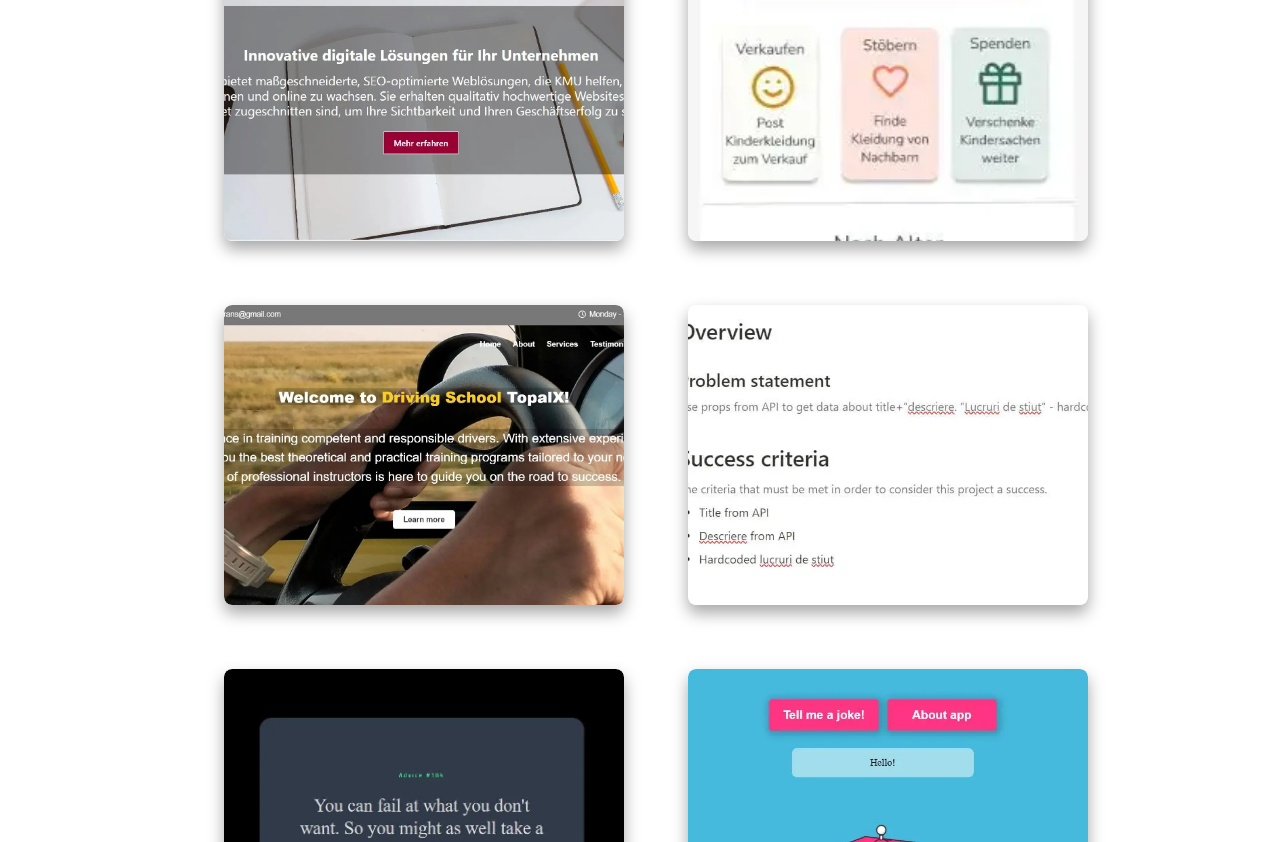
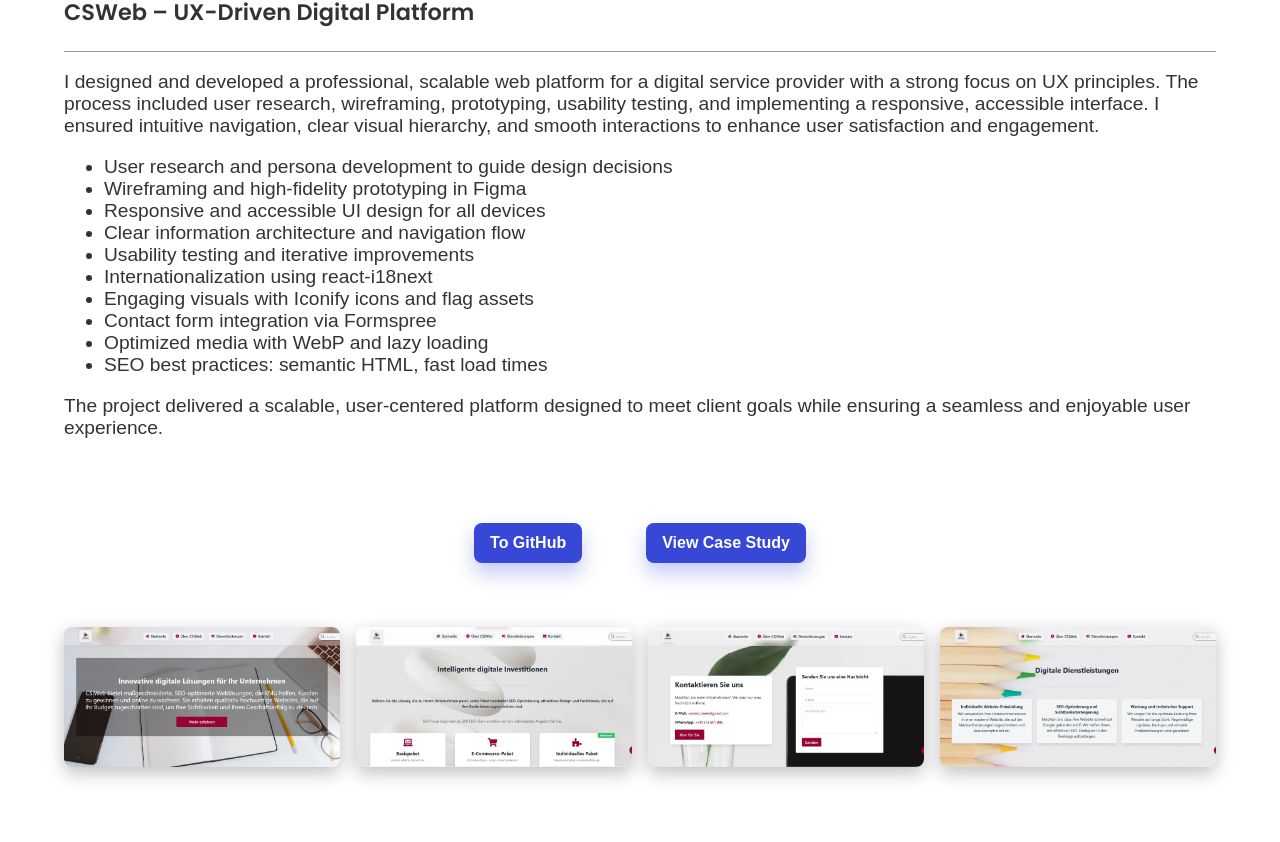
Before and after one commit to CristinaSt86/Portfolio, a React (Create React App) app: page / in a window 1280 px wide. Shown: the part 3414-4256 px from the top of the page. Built offline with nearby package versions, Linux system fonts and the light colour scheme.

Commit message:
UI adjustments

```diff
--- a/package.json
+++ b/package.json
@@ -25,6 +25,7 @@
     "react-slick": "^0.30.2",
     "react-transition-group": "^4.4.5",
     "slick-carousel": "^1.8.1",
+    "swiper": "^11.2.10",
     "web-vitals": "^2.1.4"
   },
   "scripts": {
--- a/src/components/LightboxGallery/LightboxGallery.module.css
+++ b/src/components/LightboxGallery/LightboxGallery.module.css
@@ -1,64 +1,3 @@
-/*
-.image-gallery-content .image-gallery-slide .image-gallery-image {
-  border-radius: 0.5rem;
-}
-
-.galleryWrapper {
-  width: 100%;
-}
-
-.image-gallery-left-nav .image-gallery-svg,
-.image-gallery-right-nav .image-gallery-svg {
-  height: 4rem;
-  width: 3rem;
-}
-
-
-.imagine {
-  width: 6.25rem;
-  height: 6.25rem;
-  object-fit: cover;
-  border-radius: 0.5rem;
-  cursor: pointer;
-}
-
-
-@media only screen and (max-width: 767px) {
-
-}
-
-.galleryContainer {
-  display: flex;
-  flex-wrap: wrap;
-  gap: 1rem;
-  justify-content:center;
-
-}
-
-.thumbnail {
-  width: 100px;
-  height: 100px;
-  object-fit: cover;
-  cursor: pointer;
-  transition: transform 0.3s ease;
-  border-radius:0.5rem;
-}
-
-.thumbnail:hover {
-  transform: scale(1.05);
-}
-
-.imgFit {
-  max-width: 100vw;
-  max-height: 100vh;
-  object-fit: contain;
-}
-.fullscreenWrapper {
-  width: 100%;
-  height: 100%;
-} */
-
-
 /* Container grilă — se întinde pe lățimea disponibilă */
 .galleryContainer {
   width: 100%;
@@ -70,14 +9,14 @@
 /* Forțează 2 coloane pe desktop, chiar dacă wrapperul tinde să se “strângă” */
 @media (min-width: 900px) {
   .galleryContainer {
-    grid-template-columns: repeat(2, minmax(0, 1fr));
+    grid-template-columns: repeat(4, minmax(0, 1fr));
   }
 }
 
 /* Thumbnail-urile cu umbră și hover */
 .thumbnail {
   width: 100%;
-  height: 240px;            /* ajustează după layout */
+  height: 140px;
   object-fit: cover;
   border-radius: 0.5rem;
   box-shadow: 0 6px 18px rgba(0, 0, 0, 0.25);
--- a/src/components/Modal/Modal.module.css
+++ b/src/components/Modal/Modal.module.css
@@ -12,7 +12,7 @@
   }
 
   .modalContent {
-    width: 80%;
+    width: 100%;
     max-height: 80%;
     overflow: hidden;
     background: transparent;
--- /dev/null
+++ b/src/components/NextItemsCarousel/NextItemsCarousel.module.css
@@ -0,0 +1,41 @@
+.wrapper { width: 100%; }
+.title { text-align: center; font-size: 1.25rem; font-weight: 700; margin: .25rem 0; }
+.subtitle { text-align: center; opacity: .7; margin: 0 0 .5rem; }
+
+/* fiecare slide are lățime fixă, ca în mock */
+.slide { width: 180px !important; }
+
+.card {
+  position: relative;
+  background: #fff;
+  border-radius: 14px;
+  box-shadow: 0 8px 24px rgba(0,0,0,.12);
+  padding: .75rem;
+  overflow: hidden;
+  transform: translateZ(0);
+  transition: transform .25s ease, box-shadow .25s ease;
+}
+.image { width: 100%; height: 140px; object-fit: cover; border-radius: 10px; }
+.info { margin-top: .5rem; display: grid; gap: .25rem; }
+.name { font-size: .95rem; font-weight: 600; line-height: 1.2; }
+.price { font-weight: 700; }
+
+.badge {
+  position: absolute; top: .4rem; left: .4rem;
+  background: #ffeded; color: #c2410c; border: 1px solid #fca5a5;
+  font-size: .7rem; font-weight: 700; padding: .15rem .35rem; border-radius: 999px;
+}
+
+/* slide activ puțin mai mare, ca în screenshot */
+:global(.swiper-slide-active) .card { transform: scale(1.06); box-shadow: 0 12px 30px rgba(0,0,0,.16); }
+
+/* pagination dots */
+:global(.swiper-pagination-bullets) { bottom: -2px; }
+:global(.swiper-pagination-bullet) { width: 6px; height: 6px; }
+:global(.swiper-pagination-bullet-active) { background: #334155; }
+
+/* responsive */
+@media (max-width: 480px) {
+  .slide { width: 160px !important; }
+  .image { height: 120px; }
+}
--- a/src/components/RobotApp/RobotApp.module.css
+++ b/src/components/RobotApp/RobotApp.module.css
@@ -12,6 +12,8 @@
   padding: 0.3rem;
   justify-content: space-between;
   overflow: hidden;
+  box-shadow: 0 8px 24px rgba(0, 0, 0, 0.18);
+  transition: transform 0.25s ease, box-shadow 0.25s ease;
 }
 
 .pinkBtn {
@@ -26,7 +28,7 @@
   margin: 1rem 0;
   font-weight: bold;
   cursor: pointer;
-  padding:0.5rem;
+  padding: 0.5rem;
 }
 
 .jokePara {
--- a/src/pages/AdviceSlip/AdviceSlip.module.css
+++ b/src/pages/AdviceSlip/AdviceSlip.module.css
@@ -19,6 +19,8 @@
   height: 18rem;
   object-fit: cover;
   border-radius: 0.5rem;
+  box-shadow: 0 8px 24px rgba(0, 0, 0, 0.18);
+  transition: transform 0.25s ease, box-shadow 0.25s ease;
 }
 
 .aboutApp {
@@ -26,11 +28,11 @@
 }
 
 .textBtnContainer {
-    display: flex;
-    flex-direction: column;
-    align-items: center;
-    justify-items: center;
-    gap: 1.5rem;
+  display: flex;
+  flex-direction: column;
+  align-items: center;
+  justify-items: center;
+  gap: 1.5rem;
 }
 
 @media only screen and (max-width: 800px) {
--- a/src/pages/ProjectsPage/ProjectsPage.module.css
+++ b/src/pages/ProjectsPage/ProjectsPage.module.css
@@ -3,16 +3,33 @@
   padding: 2rem 1.5rem;
 }
 
-/* GALERIE CU PROIECTE – FLEX */
 .projectGrid {
-  display: flex;
-  flex-wrap: wrap;
-  justify-content: center;
-  gap: 4rem;
+  list-style: none;
+  margin: 0;
+  padding: 1rem;
+  padding-top: 4rem;
+  display: grid;
+  gap: 2rem;
   width: 100%;
   max-width: 1200px;
-  padding: 1rem;
-  padding-top: 4rem;
+
+  /* 📱 mobil: 2 coloane */
+  grid-template-columns: repeat(2, minmax(0, 1fr));
+}
+
+/* 💻 >= 768px: 3 coloane */
+@media (min-width: 768px) {
+  .projectGrid {
+    gap: 2.5rem;
+    grid-template-columns: repeat(3, minmax(0, 1fr));
+  }
+}
+
+/* 🖥️ >= 1280px: 4 coloane */
+@media (min-width: 1280px) {
+  .projectGrid {
+    grid-template-columns: repeat(4, minmax(0, 1fr));
+  }
 }
 
 .projectCard {
@@ -20,14 +37,18 @@
   border-radius: 0.5rem;
   overflow: hidden;
   cursor: pointer;
-  width: 25rem;
+  width: 100%;
+  min-width: 0;
+  border: 2px dashed transparent;
   aspect-ratio: 4 / 3;
-  transition: transform 0.3s ease;
+  transition: transform 0.3s ease, box-shadow 0.3s ease;
   box-shadow: 0 0.5rem 1rem rgba(0, 0, 0, 0.35);
 }
+
 .projectCard:hover {
-  transform: scale(1.02);
-  border: 2px dashed #ccc;
+  transform: translateY(-2px) scale(1.02);
+  box-shadow: 0 1rem 2rem rgba(0, 0, 0, 0.35);
+  border-color: #ccc;
 }
 
 .proTitle {
@@ -40,7 +61,7 @@
   background-size: cover;
   background-position: center;
   position: relative;
-  border-radius: 0.5rem; /* dacă vrei colțuri rotunjite */
+  border-radius: 0.5rem;
   box-shadow: 0 6px 18px rgba(0, 0, 0, 0.25);
 }
 
@@ -61,7 +82,7 @@
 
 .projectTitle {
   color: white;
-  font-size: 1.3rem;
+  font-size: 1.1rem;
   font-weight: 600;
   text-align: center;
 }
@@ -72,21 +93,18 @@
   max-width: 25rem;
 }
 
-
+/* Ajustări mobile mici */
 @media only screen and (max-width: 767px) {
   .mainContainer {
     gap: 2rem;
   }
-
   .projectGrid {
-    justify-content: center;
     padding: 0.5rem;
+    gap: 1rem;
   }
-
   .placeholder {
     height: 4rem;
   }
-
   hr {
     display: block;
     border-top: 2px solid #3747d6;
@@ -94,15 +112,14 @@
   }
 }
 
+/* Tablet / laptop */
 @media (min-width: 701px) and (max-width: 1200px) {
   .mainContainer {
     padding: 2.5rem;
   }
-
   .projectGrid {
-    justify-content: center;
+    justify-items: stretch;
   }
-
   hr {
     display: block;
     border-top: 2px solid #3747d6;
```
Also changed, not shown: src/components/NextItemsCarousel/NextItemsCarousel.jsx (added, +55 -0 lines), src/images/cs1.webp, 1 other file (tests, documents, lock files or other folders).
